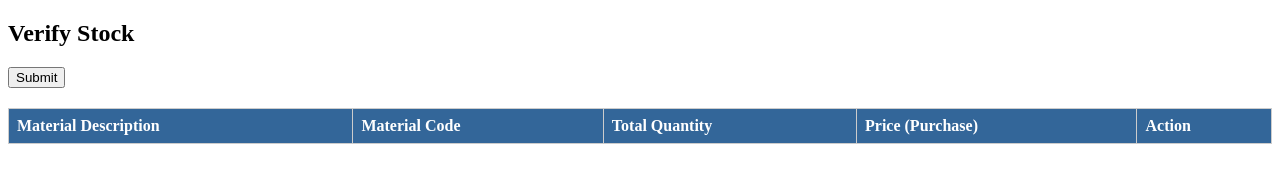
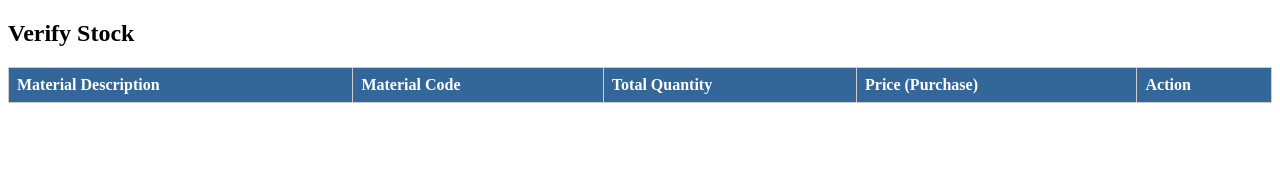
Before and after one commit to iNFERN666/ERP, a plain HTML site: page verifyStock.html in a window 1280 px wide. Drawn offline with Linux system fonts and the light colour scheme; no server answers.

Commit message:
Update verifyStock.html

```diff
--- a/verifyStock.html
+++ b/verifyStock.html
@@ -41,8 +41,6 @@
   <h2>Verify Stock</h2>
   <form id="goodReceiptForm">
     <!-- Your existing form fields remain unchanged -->
-
-    <input type="submit" value="Submit" onclick="submitGoodReceipt(event)">
   </form>
 
   <!-- Display table for stock verification -->
```
